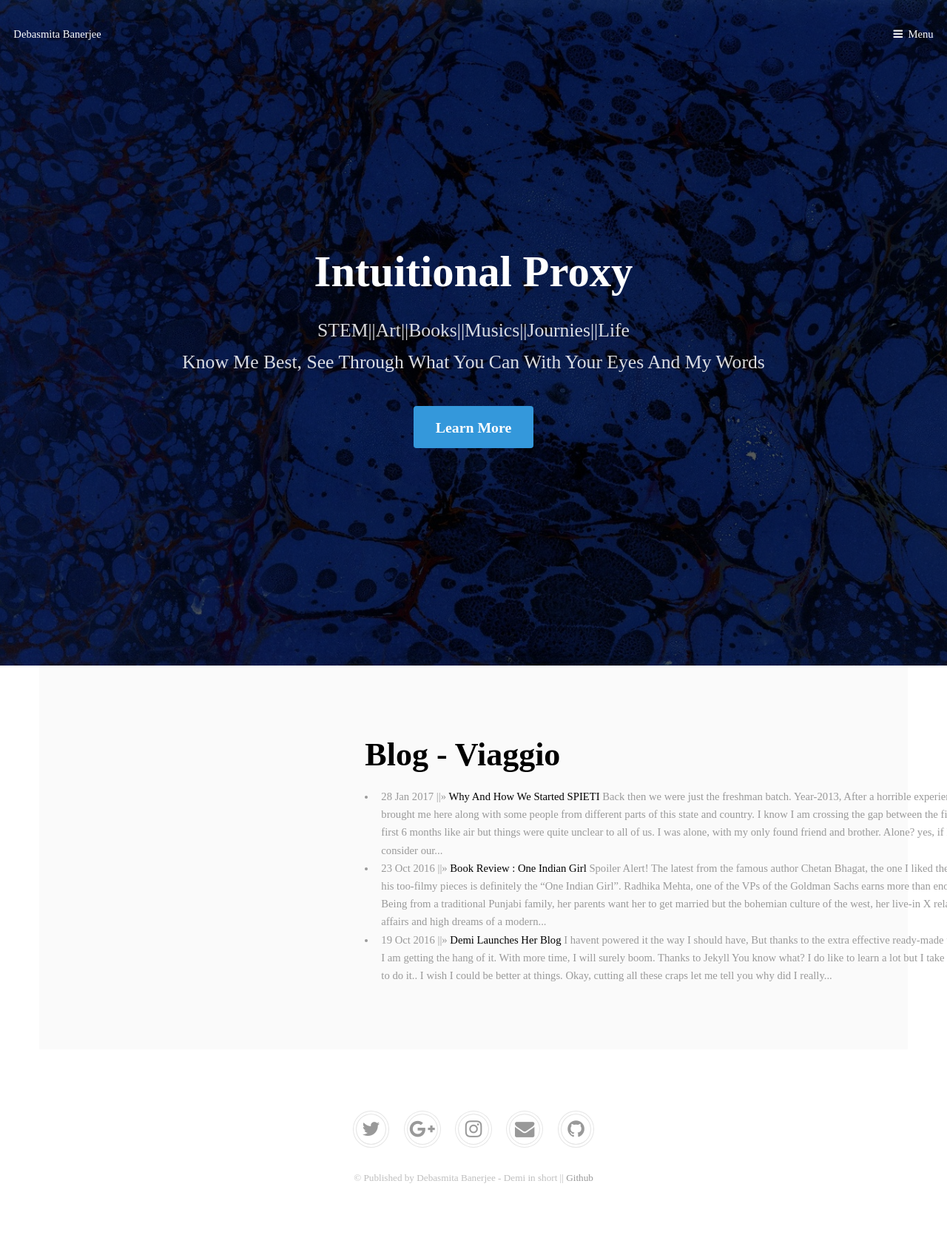
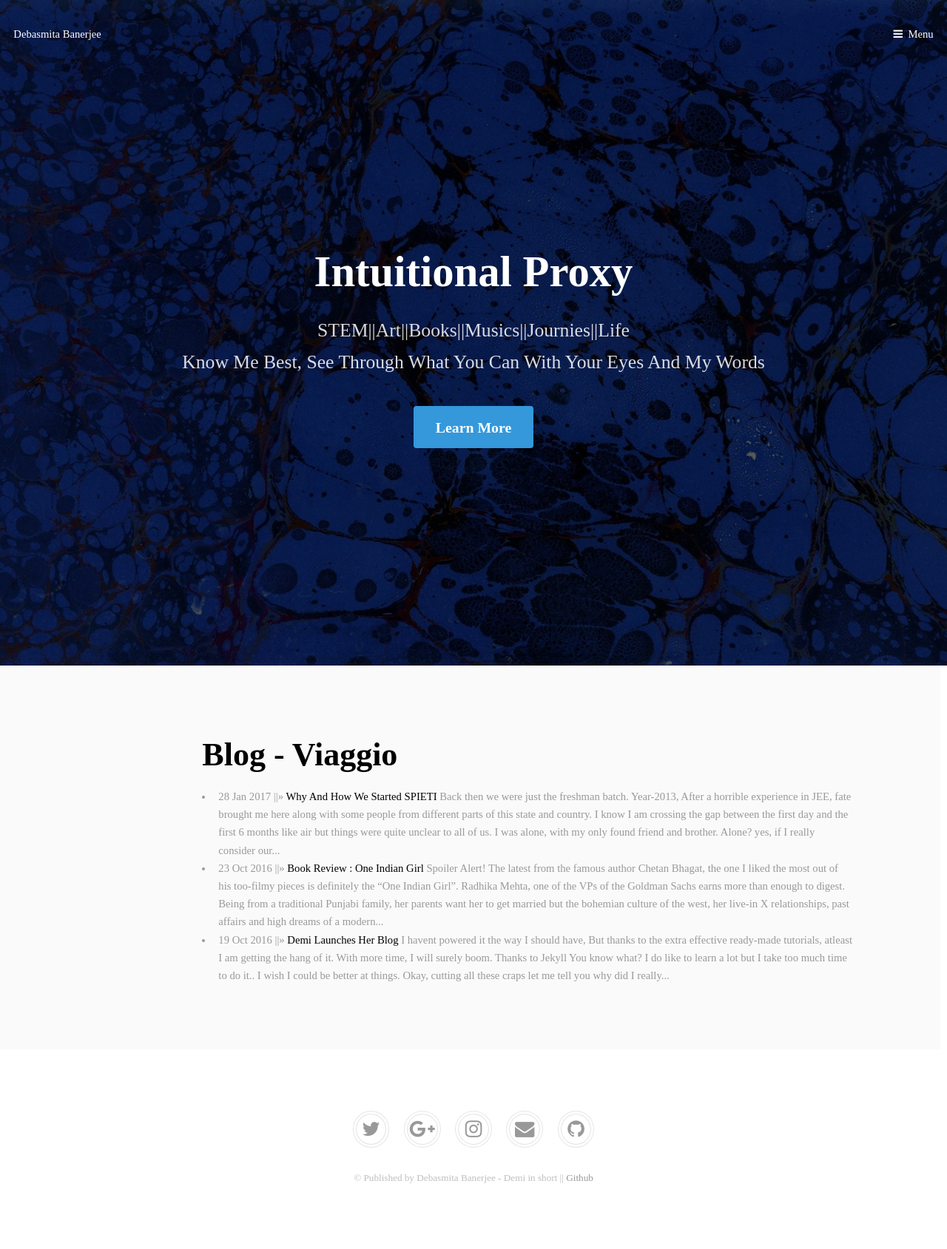
Before and after one commit to DarkDem/DarkDem.github.io, a Jekyll site: the page built from blog/index.html, in a window 1280 px wide. Shown: the whole page at 74% size. Built offline with Jekyll 4.4.1, drawn with Linux system fonts in a browser that asks for light colours; some web fonts are replaced.

Commit message:
Update main2.css

```diff
--- a/css/main2.css
+++ b/css/main2.css
@@ -2869,6 +2869,8 @@
 	.wrapper {
 		padding: 6em 0 4em 0;
 		position: relative;
+		margin-left: -15em;
+		margin-right: -3.05em;
 	}
 
 		.wrapper .inner {
@@ -2876,7 +2878,7 @@
 			width: 80em;
 			position: relative;
 			z-index: 99;
-      margin-left: 30em;
+                       margin-left: 30em;
 
 		}
 
```
